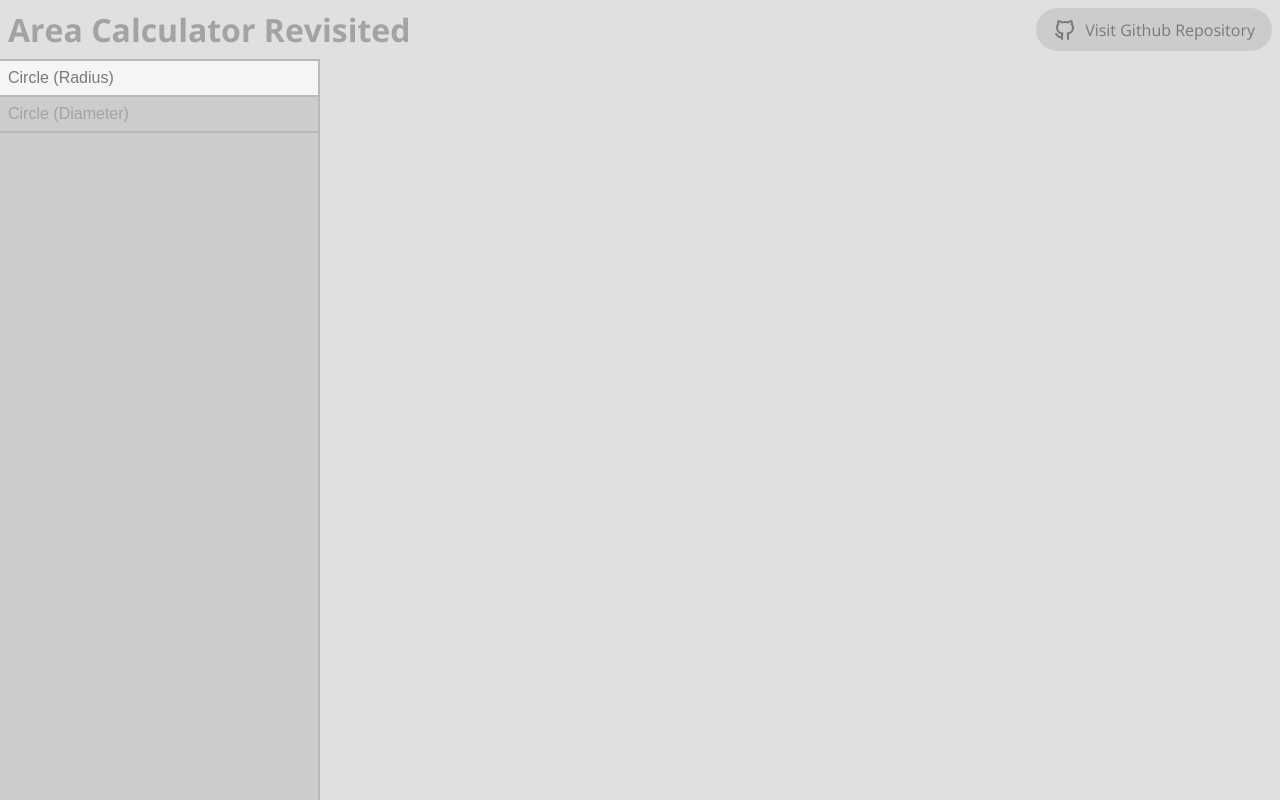
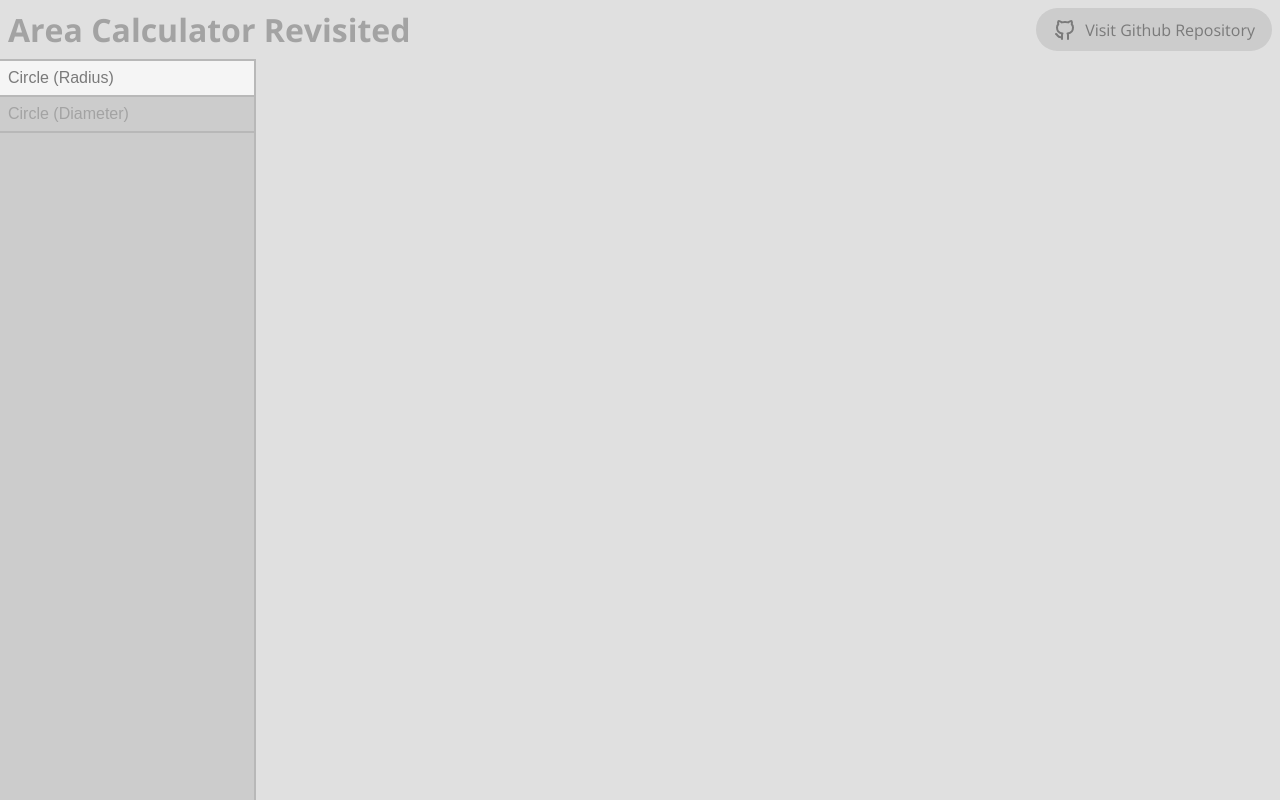
Before and after one commit to hildergill/area-calculator-revisited, a React (Vite) app: page / in a window 1280 px wide. Built offline with nearby package versions, Linux system fonts and the light colour scheme.

Commit message:
Some fixes

```diff
--- a/src/components/App.tsx
+++ b/src/components/App.tsx
@@ -1,4 +1,4 @@
-import { useState } from "react";
+import { createRef, RefObject, useState } from "react";
 import HeaderComponent from "./HeaderComponent";
 import ShapeSelector from "./ShapeSelector";
 
@@ -6,6 +6,8 @@ const App = () => {
 	const [activeShape, setActiveShape] = useState(0);
 
 	const onSelectedActiveIndex = (activeIndex: number) => setActiveShape(activeIndex);
+
+	const shapeSelectorRef: RefObject<HTMLDivElement> = createRef();
 
 	return (
 		<>
--- a/src/styles/common.scss
+++ b/src/styles/common.scss
@@ -13,7 +13,7 @@
 }
 
 #root {
-	$side-panel-width: minmax(16rem, 25%);
+	$side-panel-width: minmax(16rem, 20%);
 
 	height: 100vh;
 	width: 100vw;
```
